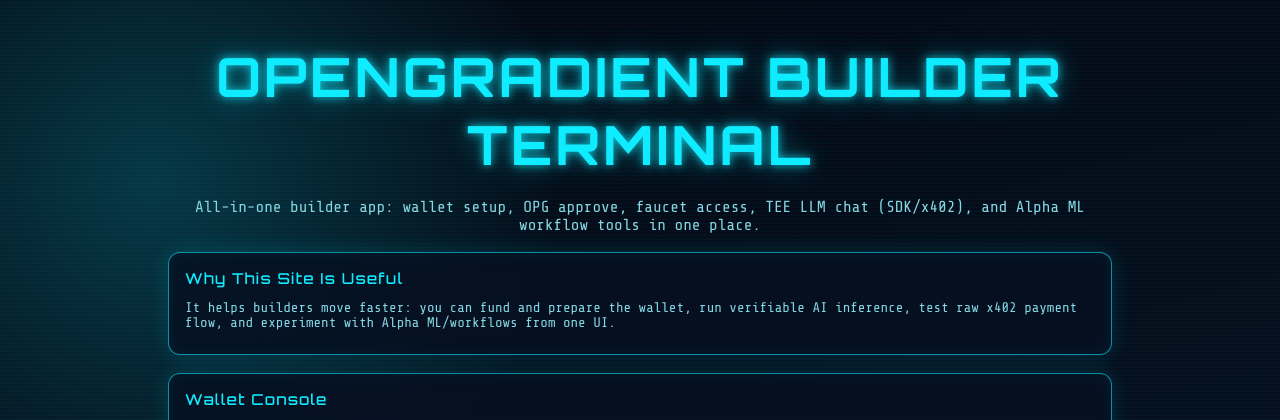
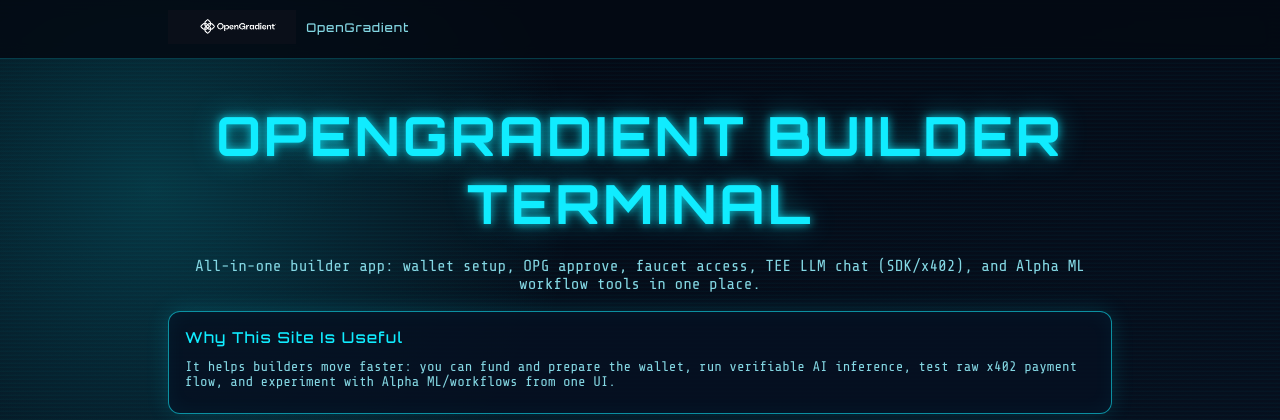
Before and after one commit to arthuroua/opengradient-intelligence-terminal, a Flask app: page / in a window 1280 px wide. Shown: the top 420 px of the page. Run offline with Flask 3, Linux system fonts and the light colour scheme; some libraries are stand-ins or nearby versions.

Commit message:
Add OpenGradient header logo linking to official site

```diff
--- a/templates/index.html
+++ b/templates/index.html
@@ -29,6 +29,37 @@
           radial-gradient(circle at 12% 14%, rgba(16, 236, 255, 0.2), transparent 26%),
           radial-gradient(circle at 86% 80%, rgba(46, 255, 168, 0.13), transparent 22%),
           linear-gradient(165deg, var(--bg), var(--bg-2) 62%, #030711);
+      }
+      .topbar {
+        position: sticky;
+        top: 0;
+        z-index: 20;
+        backdrop-filter: blur(8px);
+        background: rgba(4, 10, 19, 0.86);
+        border-bottom: 1px solid var(--line-soft);
+      }
+      .topbar-inner {
+        max-width: 980px;
+        margin: 0 auto;
+        padding: 10px 18px;
+      }
+      .brand-link {
+        display: inline-flex;
+        align-items: center;
+        gap: 10px;
+        text-decoration: none;
+        color: var(--text);
+      }
+      .brand-link img {
+        height: 34px;
+        width: auto;
+        display: block;
+      }
+      .brand-link span {
+        font-family: "Orbitron", sans-serif;
+        color: var(--muted);
+        font-size: 12px;
+        letter-spacing: 0.08em;
       }
       .scanlines::before {
         content: "";
@@ -167,6 +198,14 @@
     </style>
   </head>
   <body class="scanlines">
+    <header class="topbar">
+      <div class="topbar-inner">
+        <a class="brand-link" href="https://www.opengradient.ai" target="_blank" rel="noopener noreferrer">
+          <img src="/static/og-logo.png" alt="OpenGradient" />
+          <span>OpenGradient</span>
+        </a>
+      </div>
+    </header>
     <div class="wrap">
       <h1>OpenGradient Builder Terminal</h1>
       <div class="subtitle">
```
Also changed, not shown: static/og-logo.png (added).
